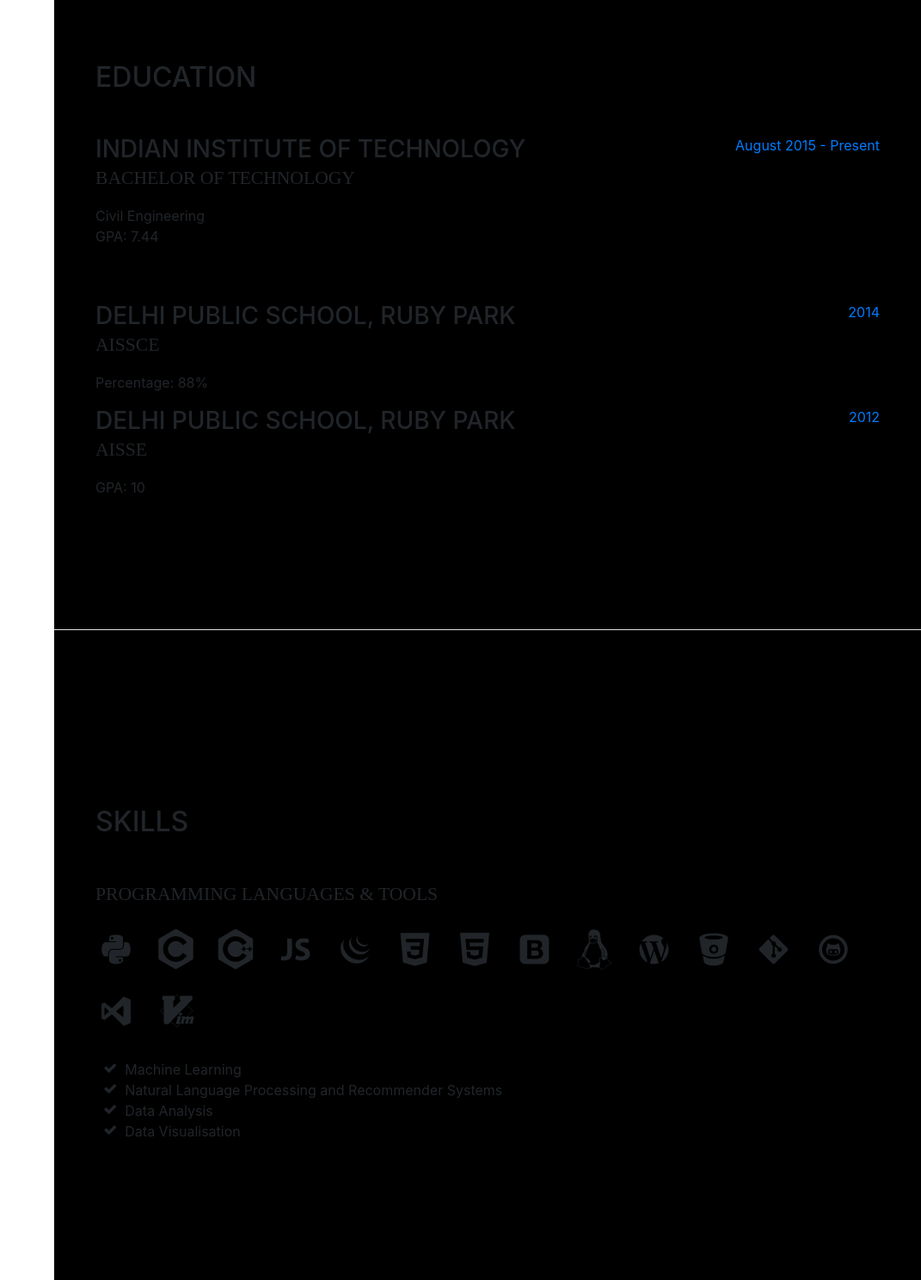
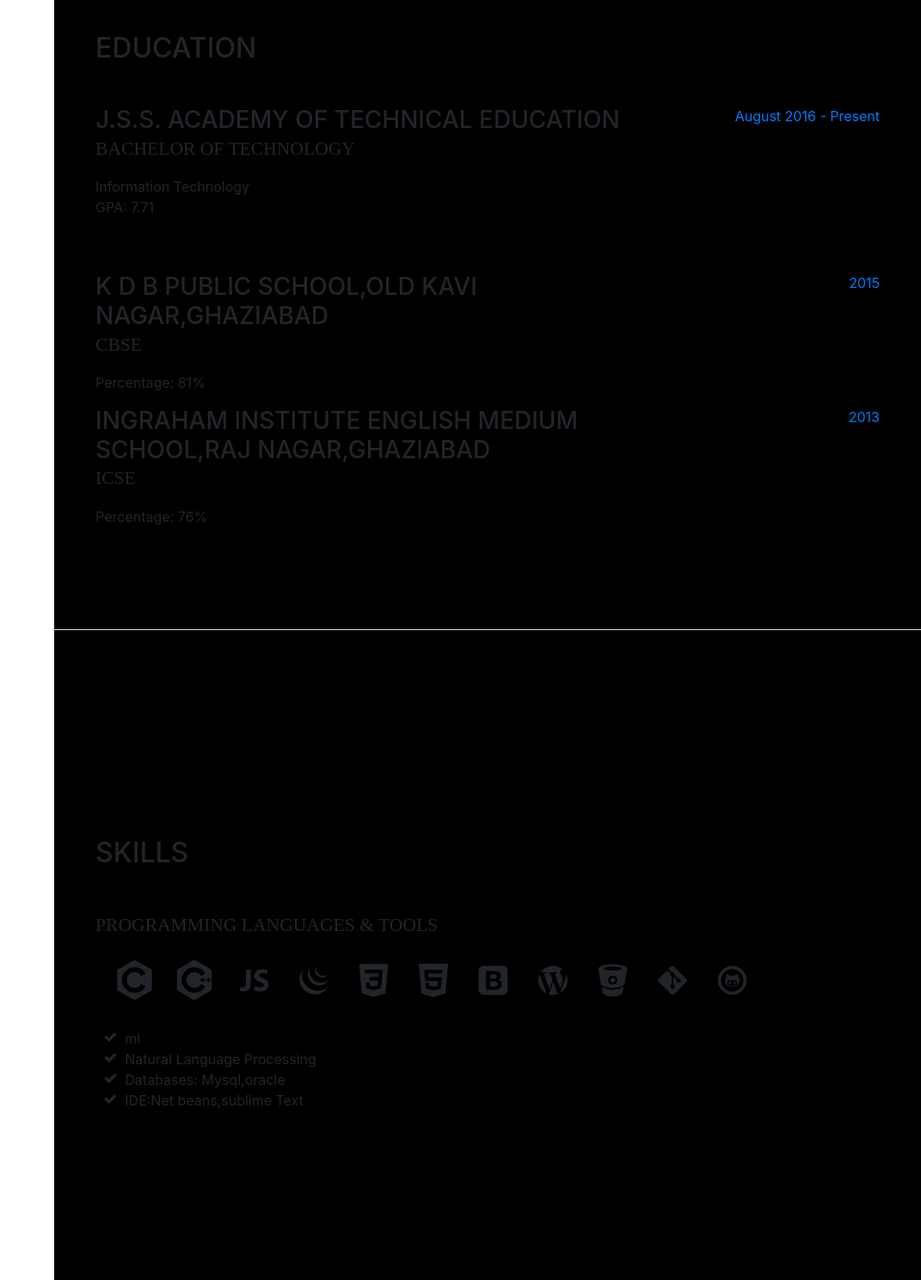
Before and after one commit to Knlsharma/webs, a website with bundled scripts: page index.html in a window 1280 px wide. Shown: the part 2060-3549 px from the top of the page at 86% size, without its empty margins (209-1280 px from the left). Built offline with nearby package versions, Linux system fonts and the light colour scheme; files whose address does not match are found by name; a web font is replaced by a local one.

Commit message:
Update index.html
new addition

```diff
--- a/index.html
+++ b/index.html
@@ -122,7 +122,7 @@
               <h3 class="mb-0">Smart India Hackathon - SIH '18</h3>
               <div class="subheading mb-3">Student Software Developer Ministry/State : Government of Delhi</div>
               <p>Smart India Hackathon 2018 is a non-stop digital product development competition, where problems are posed to technology students for innovative solutions.
-                Developed a  Generic Feedback system for dealing with different feedback responses and which stores in our SQL databases.Codeing period was of 36 hour.
+                Developed a  Generic Feedback system for dealing with different feedback responses and which stores in our SQL databases.Coding period was of 36 hours.
               For more details refer to <a href = "https://drive.google.com/open?id=1yV4c8LzbzKGGSiERzTZcxEnSzCoWxwBS">Selected Proposal</a></p>
             </div>
             <div class="resume-date text-md-right">
@@ -175,36 +175,36 @@
 
           <div class="resume-item d-flex flex-column flex-md-row mb-5">
             <div class="resume-content mr-auto">
-              <h3 class="mb-0">Indian Institute of Technology</h3>
+              <h3 class="mb-0">J.S.S. Academy of Technical Education</h3>
               <div class="subheading mb-3">Bachelor of Technology</div>
-              <div>Civil Engineering</div>
-              <p>GPA: 7.44</p>
+              <div>Information Technology</div>
+              <p>GPA: 7.71</p>
             </div>
             <div class="resume-date text-md-right">
-              <span class="text-primary">August 2015 - Present</span>
+              <span class="text-primary">August 2016 - Present</span>
             </div>
           </div>
 
           <div class="resume-item d-flex flex-column flex-md-row">
             <div class="resume-content mr-auto">
-              <h3 class="mb-0">Delhi Public School, Ruby Park</h3>
-              <div class="subheading mb-3">AISSCE</div>
-              <p>Percentage: 88%</p>
+              <h3 class="mb-0">K D B Public School,Old Kavi Nagar,Ghaziabad</h3>
+              <div class="subheading mb-3">CBSE</div>
+              <p>Percentage: 81%</p>
             </div>
             <div class="resume-date text-md-right">
-              <span class="text-primary">2014</span>
+              <span class="text-primary">2015</span>
             </div>
           </div>
 
 
           <div class="resume-item d-flex flex-column flex-md-row">
             <div class="resume-content mr-auto">
-              <h3 class="mb-0">Delhi Public School, Ruby Park</h3>
-              <div class="subheading mb-3">AISSE</div>
-              <p>GPA: 10</p>
+              <h3 class="mb-0">Ingraham Institute English Medium School,Raj Nagar,Ghaziabad</h3>
+              <div class="subheading mb-3">ICSE</div>
+              <p>Percentage: 76%</p>
             </div>
             <div class="resume-date text-md-right">
-              <span class="text-primary">2012</span>
+              <span class="text-primary">2013</span>
             </div>
           </div>
 
@@ -218,7 +218,7 @@
           <div class="subheading mb-3">Programming Languages &amp; Tools</div>
           <ul class="list-inline list-icons">
             <li class="list-inline-item">
-              <i class="devicons devicons-python"></i>
+              <i class="devicons devicons-python(CORE)"></i>
             </li>
             <li class="list-inline-item">
               <i class="devicon-c-plain"></i>
@@ -241,9 +241,7 @@
             <li class="list-inline-item">
               <i class="devicons devicons-bootstrap"></i>
             </li>
-            <li class="list-inline-item">
-              <i class="devicons devicons-linux"></i>
-            </li>
+
             <li class="list-inline-item">
               <i class="devicons devicons-wordpress"></i>
             </li>
@@ -256,27 +254,22 @@
             <li class="list-inline-item">
               <i class="devicons devicons-github"></i>
             </li>
-            <li class="list-inline-item">
-              <i class="devicons devicons-visualstudio"></i>
-            </li>
-            <li class="list-inline-item">
-              <i class="devicons devicons-vim"></i>
-            </li>
+
           </ul>
 
           <ul class="fa-ul mb-0">
             <li>
               <i class="fa-li fa fa-check"></i>
-              Machine Learning</li>
+              ml</li>
             <li>
               <i class="fa-li fa fa-check"></i>
-              Natural Language Processing and Recommender Systems</li>
+              Natural Language Processing</li>
             <li>
               <i class="fa-li fa fa-check"></i>
-              Data Analysis</li>
+              Databases: Mysql,oracle </li>
             <li>
               <i class="fa-li fa fa-check"></i>
-              Data Visualisation</li>
+              IDE:Net beans,sublime Text </li>
           </ul>
         </div>
       </section>
@@ -284,8 +277,8 @@
       <section class="resume-section p-3 p-lg-5 d-flex flex-column" id="interests">
         <div class="my-auto">
           <h2 class="mb-5">Interests</h2>
-          <p>Apart from coding I love writing. I am an active writer on Quora, a knowledge sharing platform with more than 2 million views and 60 thousand upvotes on my content. I also have a passion for poetry and weightlifting.<br> I have been a supporter of Manchester United since I was 6. A big fan of Professional Wrestling and the story-telling ability of wrestlers while they are inside the squared-circle.<br>
-          I am also a quite a decent basketball player, having formerly represented my school in various competitons. I have also been a part of the National Sports Organisation training programme for Basketball till my second year in college.</p>
+          <p>Apart from coding I love Watching Documentaries. I am an active writer on Quora.<br> I have been a supporter of Manchester United since I was 6. <br>
+          I am also a quite a decent badminton player.</p>
         </div>
       </section>
 
```
